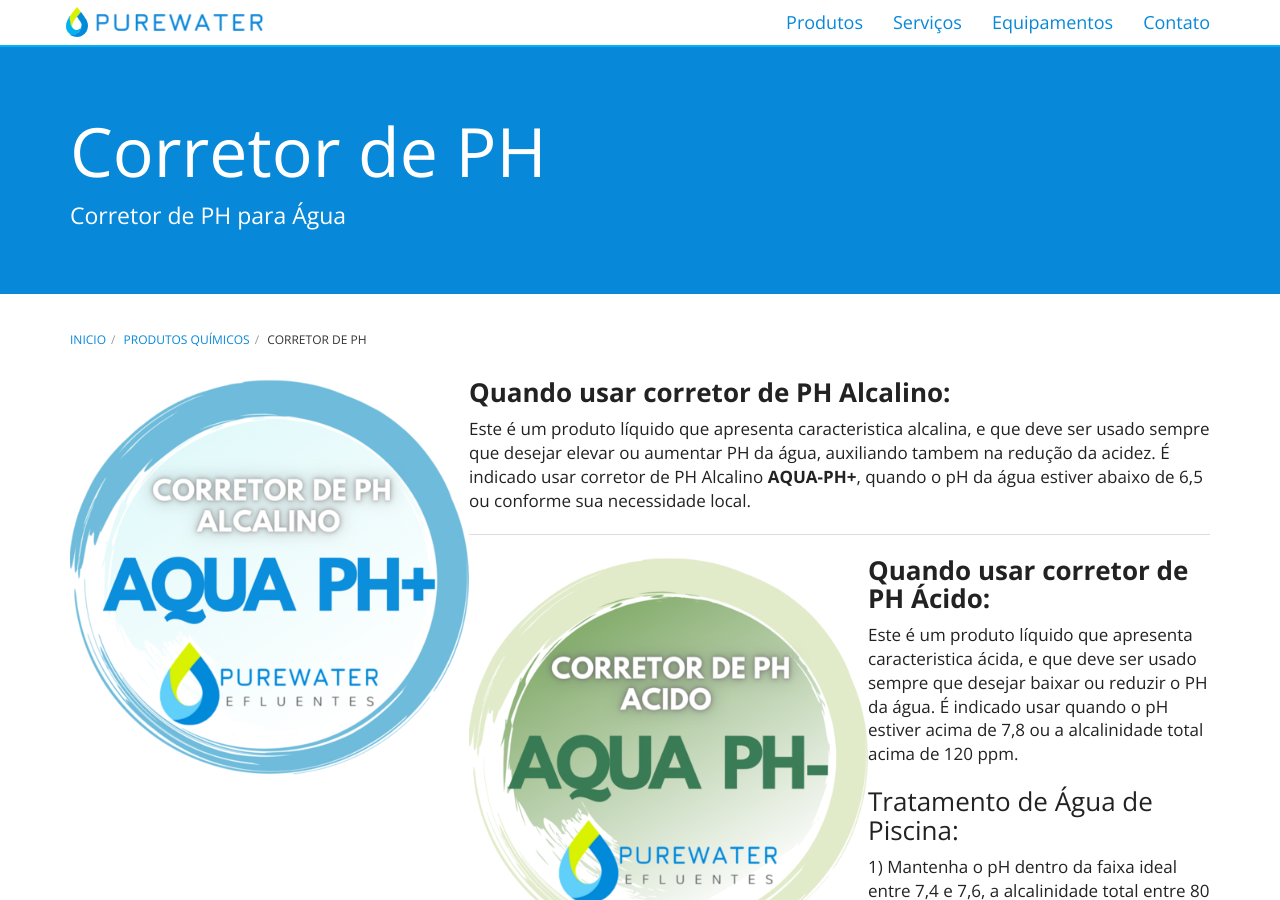
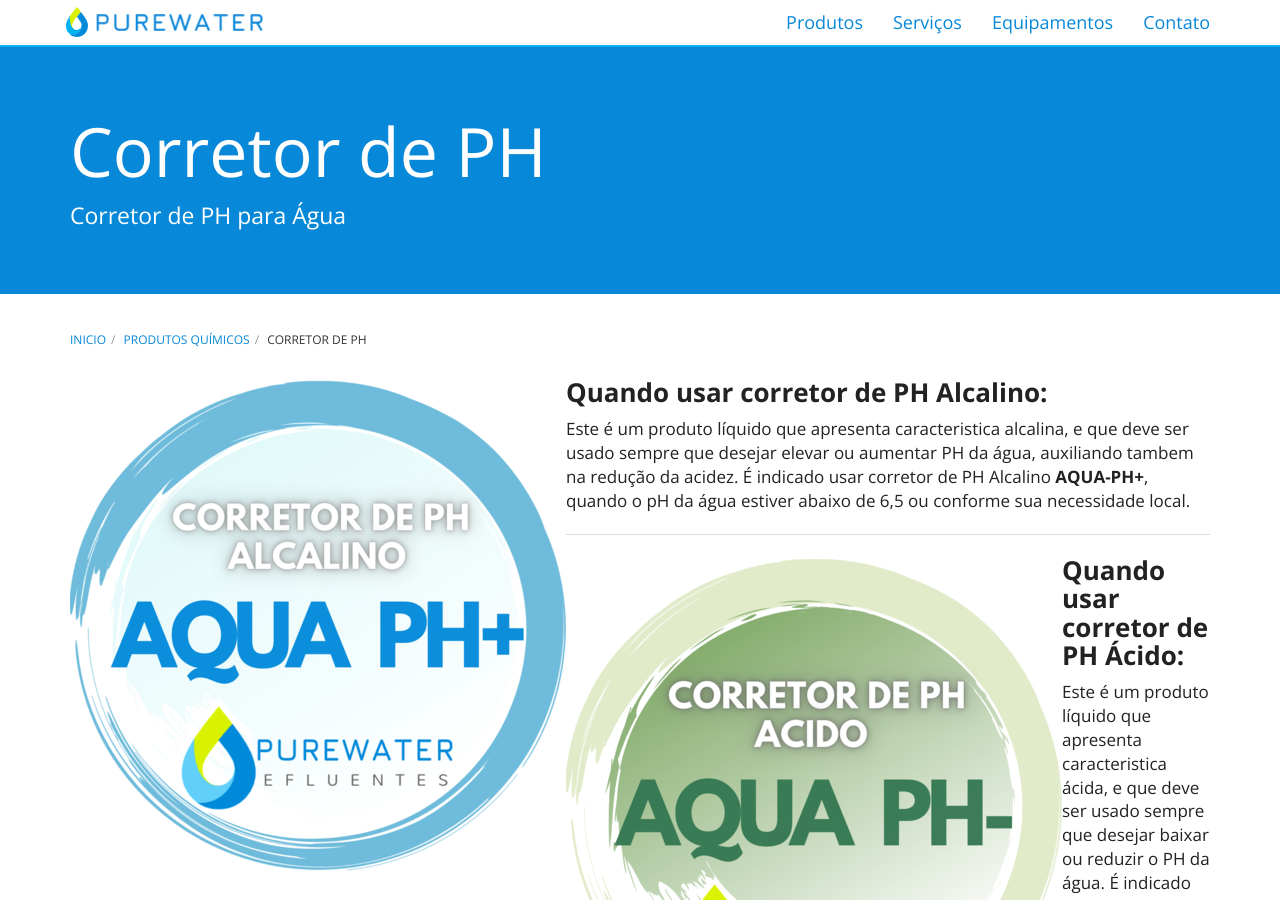
Before and after one commit to purewaterefluentes/purewaterefluentes.github.io, a Jekyll site: the page built from produtos/ph-menos-corretivo-para-piscina.md, in a window 1280 px wide and 900 px high. Built offline with Jekyll 4.4.1, drawn with Linux system fonts in a browser that asks for light colours; nearby versions of some CDN libraries; library files that are not in the unit come from our copies.

Commit message:
Update ph-menos-corretivo-para-piscina.md

```diff
--- a/produtos/ph-menos-corretivo-para-piscina.md
+++ b/produtos/ph-menos-corretivo-para-piscina.md
@@ -4,7 +4,7 @@
 title: Corretor de PH
 subtitle: Corretor de PH para Água
 ---
-<img class="img-responsive pull-left" style="max-width: 35%;" src="../../website/images/corretor de PH alcalino.png" alt="corretor de PH alcalino">
+<img class="img-responsive pull-left" style="max-width: 45%;" src="../../website/images/corretor de PH alcalino.png" alt="corretor de PH alcalino">
 
 ### **Quando usar corretor de PH Alcalino:**
 
@@ -12,7 +12,7 @@
 É indicado usar corretor de PH Alcalino **AQUA-PH+**, quando o pH da água estiver abaixo de 6,5 ou conforme sua necessidade local.
 
 ---
-<img class="img-responsive pull-left" style="max-width: 35%;" src="../../website/images/corretor de PH acido.png" alt="corretor de PH acido">
+<img class="img-responsive pull-left" style="max-width: 45%;" src="../../website/images/corretor de PH acido.png" alt="corretor de PH acido">
 
 ### **Quando usar corretor de PH Ácido:**
 
```
